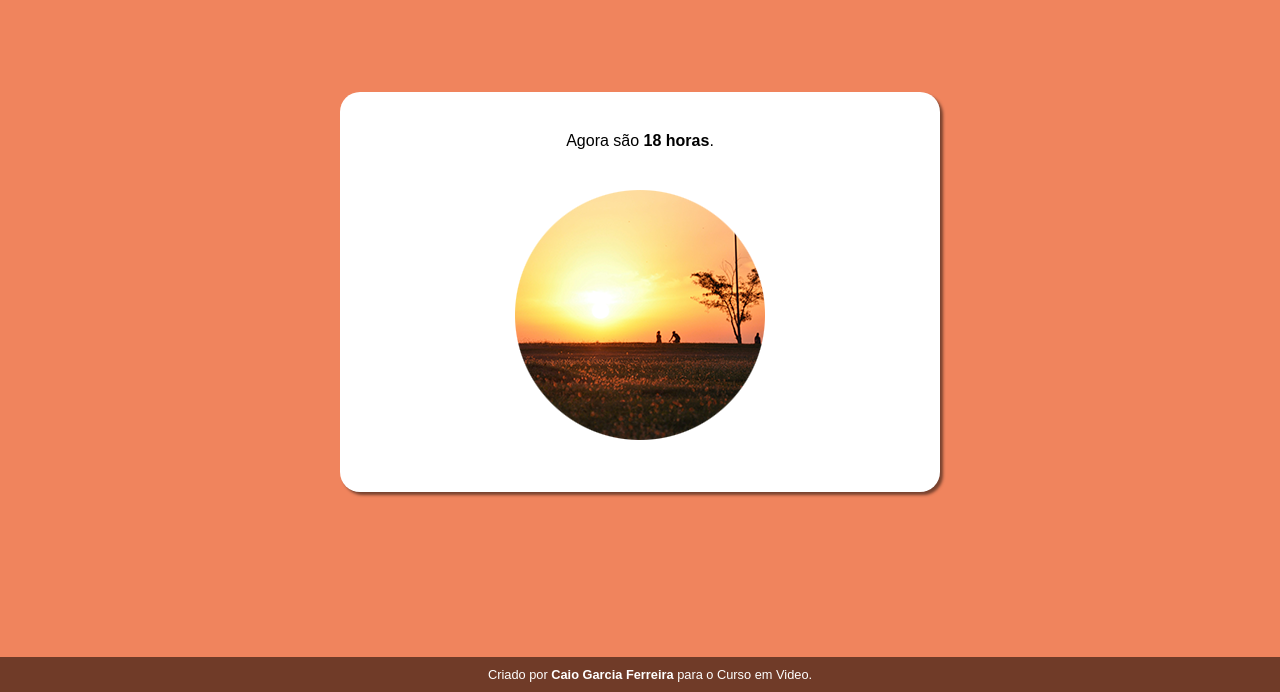
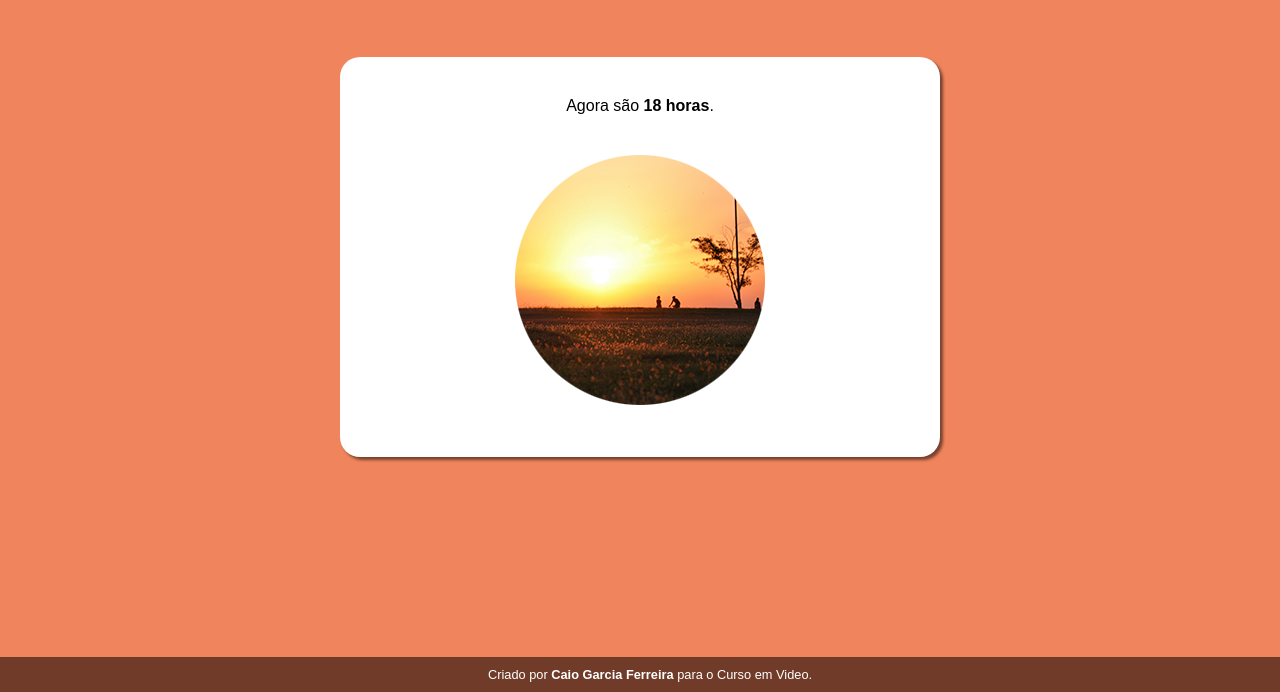
Before and after one commit to caiogfe/javascript, a plain HTML site: page desafios/d001/index.html in a window 1280 px wide. Shown: the part 108-800 px from the top of the page. Drawn offline with Linux system fonts and the light colour scheme.

Commit message:
Update style.css

```diff
--- a/desafios/d001/estilos/style.css
+++ b/desafios/d001/estilos/style.css
@@ -22,10 +22,6 @@ section {
     border-radius: 20px;
     box-shadow: 3px 3px 3px rgba(0, 0, 0, 0.5);
     margin: auto;
-    position: fixed;
-    top: 50%;
-    left: 50%;
-    transform: translate(-50%, -50%);
 }
 
 #msg {
```
